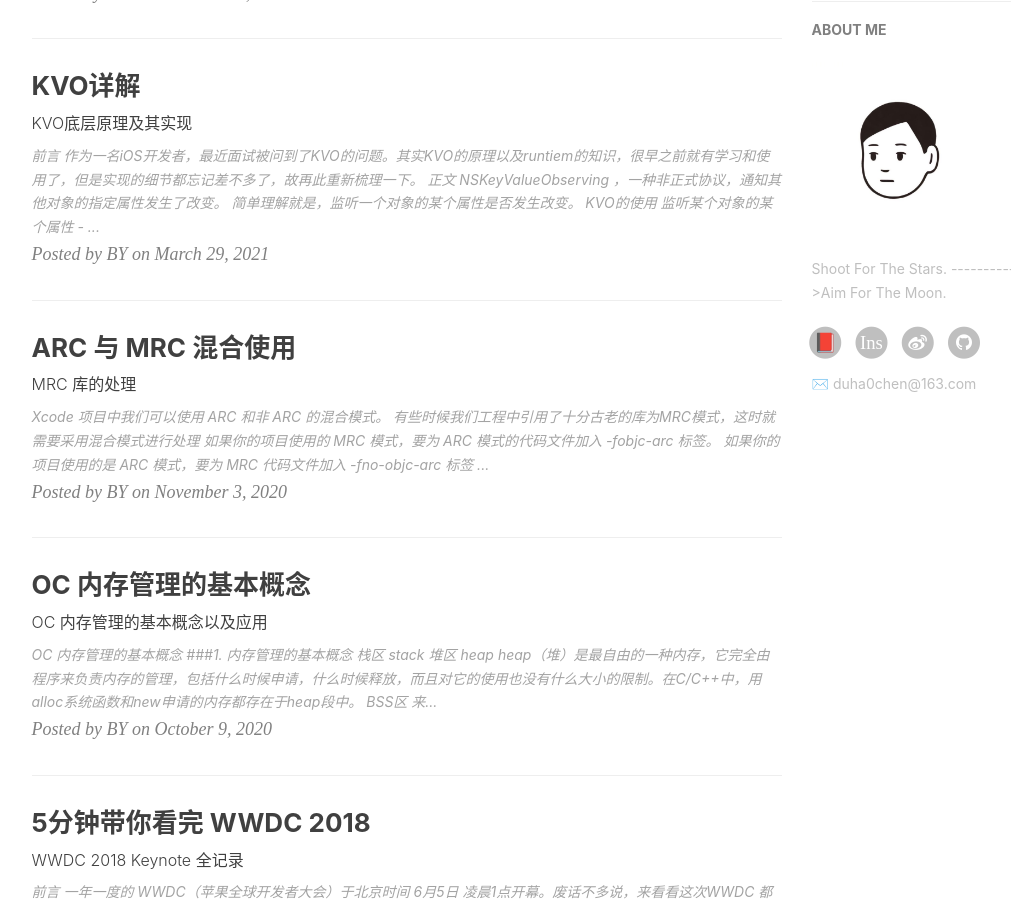
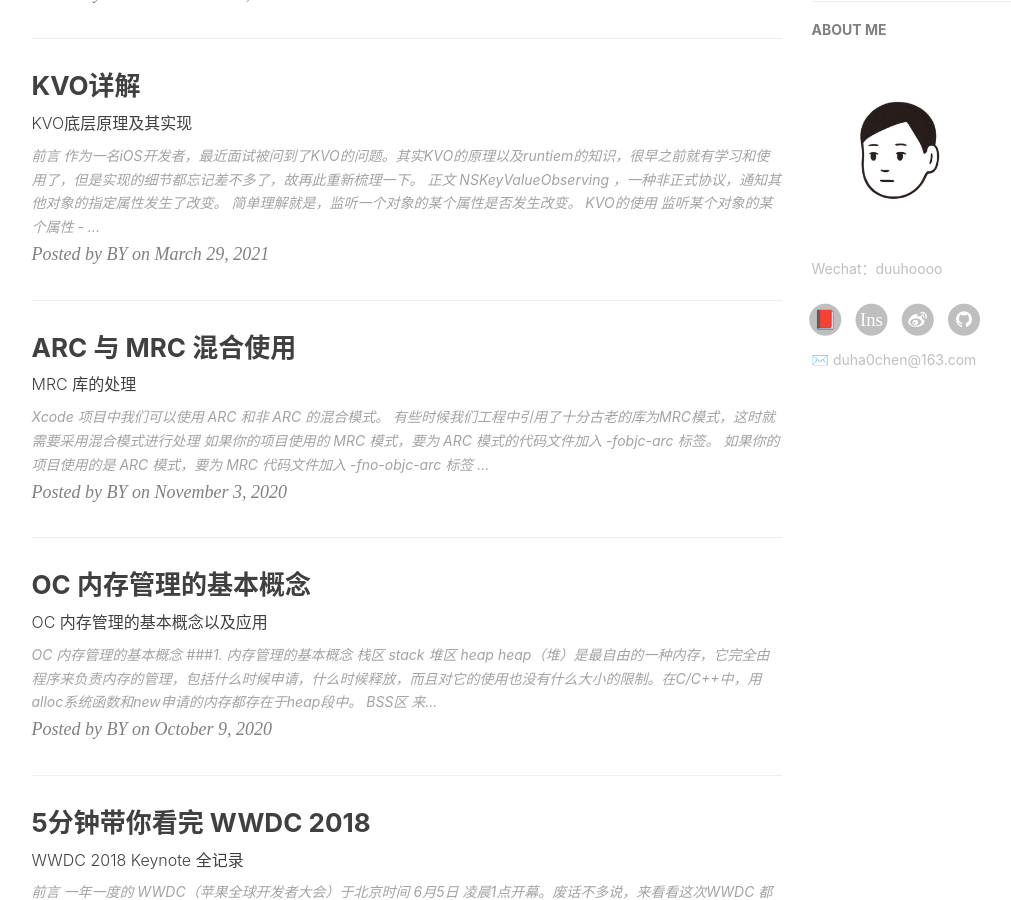
Before and after one commit to 0oHo0/0oHo0.github.io, a Jekyll site: the page built from index.html, in a window 1280 px wide and 900 px high, scrolled down 660 px. Shown: the whole window, without its empty margins (136-1147 px from the left). Built offline with Jekyll 4.4.1, drawn with Linux system fonts in a browser that asks for light colours; nearby versions of some CDN libraries; the list of posts is cut into pages by our own code; comment, search, counter and statistics services are not loaded.

Commit message:
Update _config.yml

```diff
--- a/_config.yml
+++ b/_config.yml
@@ -3,7 +3,7 @@
 SEOTitle: 0oHo0的博客 | 0oHo0 Blog
 header-img: img/post-bg-desk.jpg
 email: duha0chen@163.com
-description: "学生"
+description: ""
 keyword: "BY, BY Blog, 0oHo0的博客"
 url: "https://0oho0.github.io"          # your host, for absolute URL
 baseurl: ""      # for example, '/blog' if your blog hosted on 'host/blog'
@@ -11,7 +11,7 @@
 
 # Sidebar settings
 sidebar: true                           # whether or not using Sidebar.
-sidebar-about-description: "Shoot For The Stars. ------------>Aim For The Moon."
+sidebar-about-description: "Wechat：duuhoooo"
 sidebar-avatar: /img/me.jpg      # use absolute URL, seeing it's used in both `/` and `/about/`
 
 
```
